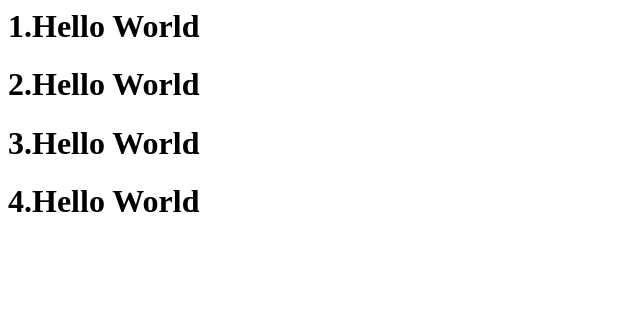
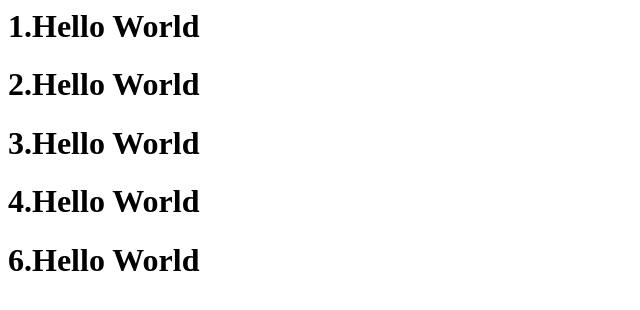
Before and after one commit to jiyonk/OSS_5, a plain HTML site: page index.html in a window 1280 px wide. Shown: the whole page, without its empty margins (0-640 px from the left). Drawn offline with Linux system fonts and the light colour scheme.

Commit message:
tester commit1

```diff
--- a/index.html
+++ b/index.html
@@ -11,6 +11,7 @@
 
         <h1>4.Hello World</h1>
 
+        <h1>6.Hello World</h1>
     </body>
 
 </html>
```
